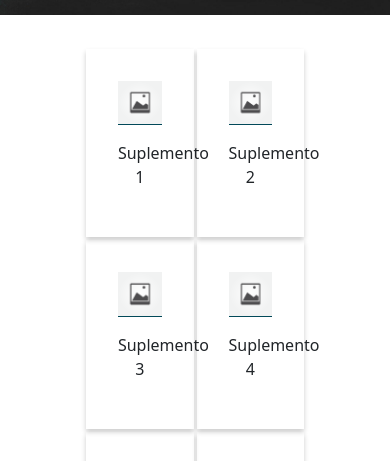
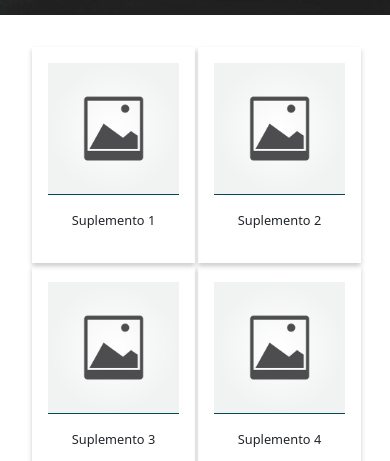
Before and after one commit to NicolasDev10/PF-CastanedaCasallasNicolas, a plain HTML site: page pages/suplementos.html in a window 390 px wide. Shown: the part 330-791 px from the top of the page. Drawn offline with nearby package versions, Linux system fonts and the light colour scheme.

Commit message:
mejorando menu y haciendo la seccion suplementos responsive con grid layaout

```diff
--- a/css/styles.css
+++ b/css/styles.css
@@ -189,30 +189,13 @@ footer p{
 
 }
 
-.secSup{
-    display: flex;
-    flex: row;
-    flex-wrap: wrap;
-    padding: 2em;
-}
-.sup img{
-    width: 100%;
-    margin-bottom: 1em;
-    border-bottom: 1.5px solid #024959;
-}
-.secSup .sup{
-    width: 33%;
-    text-align: center;
-    padding: 2em;
-    margin: 1.5px;
-    box-shadow: 0px 3px 5px rgba(0,0,0,0.2);
-}
 .suplementos{
     height: auto;
     padding: 0;
     color: #ffffff;
     position: relative;
 }
+
 .suplementos h2{
     position: absolute;
     text-align: center;
@@ -226,12 +209,44 @@ footer p{
     color: #ffffff;
 }
 
+.secSup{
+    display: grid;
+    grid-template-columns: 33% 33% 33%;
+    grid-template-rows: auto auto auto;
+    gap: 3px;
+    padding: 2em;
+}
+.sup img{
+    width: 100%;
+    margin-bottom: 1em;
+    border-bottom: 1.5px solid #024959;
+}
+.secSup .sup{
+    text-align: center;
+    padding: 2em;
+    box-shadow: 0px 3px 5px rgba(0,0,0,0.2);
+}
+
+
 @media screen and (max-width: 576px) {
     .suplementos h2{
         font-size: 1.3em;
     }
-    .secSup{
-        justify-content: center;
+    .secSup .sup{
+        padding: 1em;
+    }
+}
+
+@media screen and (max-width: 450px) {
+
+    .secSup {
+        grid-template-columns: 50% 50%;
+    }
+    .sup{
+       justify-self: center;
+    }
+    .sup p {
+        font-size: 0.8em;
     }
 }
 
--- a/pages/suplementos.html
+++ b/pages/suplementos.html
@@ -14,7 +14,7 @@
 </head>
 <body>
 
-    <nav class="navbar navbar-expand-md logo header">
+    <nav class="navbar navbar-expand-lg logo header">
         <a class="navbar-brand" href="#">
             <img src="./../assets/imagen.png" alt="logo">
           </a>
@@ -47,7 +47,7 @@
 
       <div class="container-fluid">
         <div class="row">
-            <div class="col-sm-12 suplementos">
+            <div class="col-md-12 suplementos">
                 <h2><a href="#">Suplementos</a></h2>
                 <img class="img-fluid" src="./../assets/suplementos.jpg" alt="#">
             </div>
@@ -92,6 +92,10 @@
             <a href="#"><img src="./../assets/imagen.png" alt="blank"></a>
             <p>Suplemento 9</p>
         </div>
+        <div class="sup">
+          <a href="#"><img src="./../assets/imagen.png" alt="blank"></a>
+          <p>Suplemento 10</p>
+      </div>
     </section>
 
     <footer>
```
